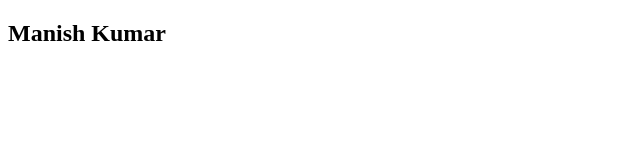
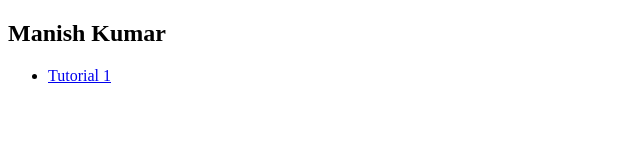
Before and after one commit to GVictory1351989/my-app, a React (Create React App) app: page / in a window 1280 px wide. Shown: the top 160 px of the page, without its empty margins (0-640 px from the left). Built offline with nearby package versions, Linux system fonts and the light colour scheme.

Commit message:
Add Tutorial1 files and updates

```diff
--- /dev/null
+++ b/public/Tutorials/Tutorial1/helloworld.js
@@ -0,0 +1 @@
+console.log('Hello, World!')
--- /dev/null
+++ b/public/Tutorials/Tutorial1/introduction.js
@@ -0,0 +1 @@
+console.log('Welcome to 30DaysOfJavaScript')
--- /dev/null
+++ b/public/Tutorials/Tutorial1/main.js
@@ -0,0 +1,4 @@
+// the variable values can be accessed from other variable.js file
+console.log(firstName, lastName, country, city, age, isMarried)
+console.log(gravity, boilingPoint, PI) // 9.81, 100, 3.14
+console.log(name, job, live)
--- a/src/App.js
+++ b/src/App.js
@@ -1,8 +1,31 @@
 import React from 'react';
+
 function App() {
+    const tutorials = [
+        {
+            name: "Tutorial 1",
+            path: "/Tutorials/Tutorial1/index.html", // ✅ CORRECT path now
+        },
+    ];
 
     return (
-        <div><h2> Manish Kumar</h2> </div>
+        <div className="p-4">
+            <h2 className="text-2xl font-bold mb-4">Manish Kumar</h2>
+            <ul className="space-y-2">
+                {tutorials.map((tut, index) => (
+                    <li key={index}>
+                        <a
+                            href={tut.path}
+                            target="_blank"
+                            rel="noopener noreferrer"
+                            className="text-blue-600 hover:underline"
+                        >
+                            {tut.name}
+                        </a>
+                    </li>
+                ))}
+            </ul>
+        </div>
     );
 }
 
```
Also changed, not shown: public/Tutorials/Tutorial1/index.html (added, +17 -0 lines), public/Tutorials/Tutorial1/variable.js (added, +10 -0 lines).
